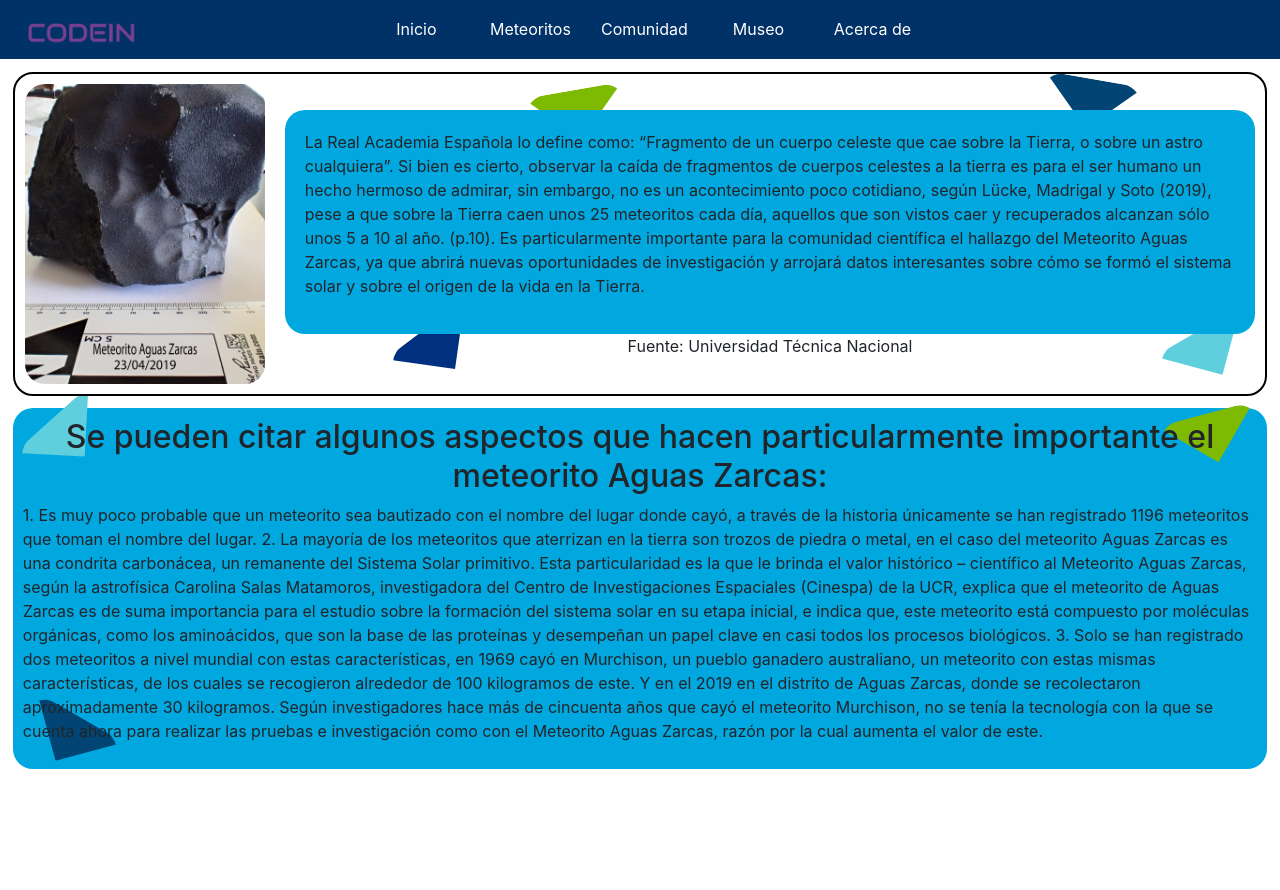
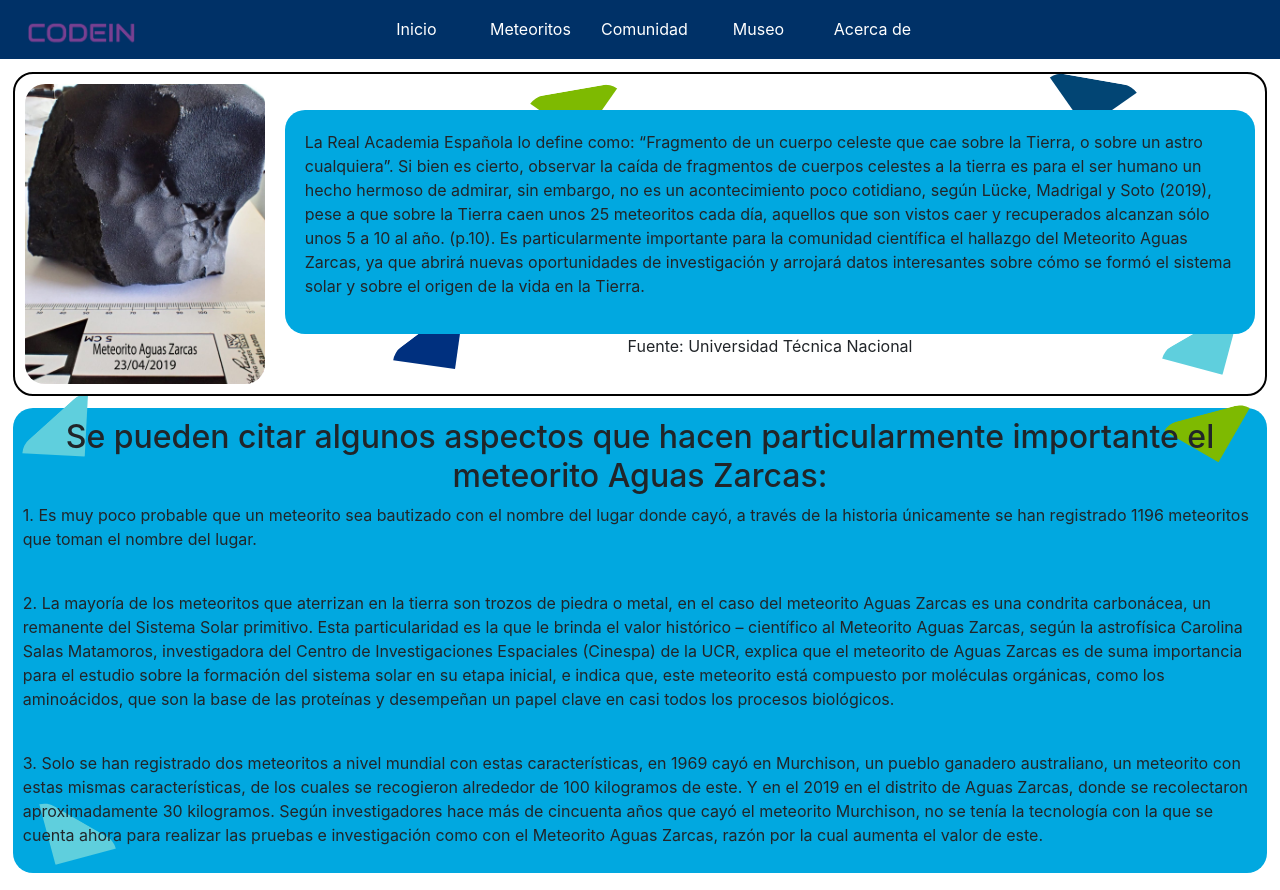
Before and after one commit to Saimon1520/pagina_web_meteorito, a React (Create React App) app: page /Meteoritos in a window 1280 px wide. Before the commit the page ends 800 px from the top, so only its background shows below. Built offline with nearby package versions, Linux system fonts and the light colour scheme.

Commit message:
aesthetic fixes

```diff
--- a/src/components/Meteoritos/Meteoritos.css
+++ b/src/components/Meteoritos/Meteoritos.css
@@ -160,7 +160,6 @@
     /* Center the triangle horizontally */
     z-index: 2;
     transform: rotate(30deg);
-    border-color: var(--Azul_Oscuro) transparent transparent transparent;
 }
 
 .triangle7{
@@ -179,7 +178,12 @@
     z-index: 3;
 }
 
+
 @media (max-width: 768px) {
+    .info_P,.source_container spam ,.title_container h2{
+        font-size: 25px;
+    }
+
     .definition_and_image_container {
         flex-direction: column;
         /* Stack the containers vertically on smaller screens */
@@ -217,12 +221,14 @@
         /* Adjust the position to keep the triangle inside the container */
         right: 5px;
         /* Center the triangle horizontally */
+        display: none;
     }
     .triangle2{
         bottom: 5px;
         /* Adjust the position to keep the triangle inside the container */
         left: 5px;
         /* Center the triangle horizontally */
+        display: none;
     }
 
     .triangle3{
@@ -230,6 +236,8 @@
         /* Adjust the position to keep the triangle inside the container */
         left: 5px;
         /* Center the triangle horizontally */
+        display: none;
+
     }
 
     .triangle4{
--- a/src/components/Meteoritos/Meteoritos.js
+++ b/src/components/Meteoritos/Meteoritos.js
@@ -13,7 +13,7 @@ const Meteoritos = () => {
                 </div>
                 <div className='definition_container'>
                     <div className='text_container'>
-                        <p className='text_definition'>
+                        <p className='info_P'>
                             La Real Academia Española lo define como: “Fragmento de un cuerpo celeste que cae sobre la Tierra, o
                             sobre un astro cualquiera”. Si bien es cierto, observar la caída de fragmentos de cuerpos celestes a la tierra es para
                             el ser humano un hecho hermoso de admirar, sin embargo, no es un acontecimiento poco cotidiano, según Lücke, Madrigal y
@@ -37,10 +37,16 @@ const Meteoritos = () => {
                     <h2>Se pueden citar algunos aspectos que hacen particularmente importante el meteorito Aguas Zarcas:</h2>
                 </div>
                 <div className='text_info_container'>
-                    <p>
+                    <p className='info_P'>
                         1.	Es muy poco probable que un meteorito sea bautizado con el nombre del lugar donde cayó, a través de la historia únicamente se han registrado 1196 meteoritos que toman el nombre del lugar.
+                    </p>
+                    <br></br>
+                    <p className='info_P'>
                         2.	La mayoría de los meteoritos que aterrizan en la tierra son trozos de piedra o metal, en el caso del meteorito Aguas Zarcas es una condrita carbonácea, un remanente  del Sistema Solar primitivo.  Esta particularidad es la que le brinda el valor histórico – científico al Meteorito Aguas Zarcas, según la astrofísica Carolina Salas Matamoros, investigadora del Centro de Investigaciones Espaciales (Cinespa) de la UCR, explica que el meteorito de Aguas Zarcas es de suma  importancia para el estudio sobre la formación del sistema solar en su etapa inicial, e indica que, este meteorito está compuesto por moléculas orgánicas, como los aminoácidos, que son la base de las proteínas y desempeñan un papel clave en casi todos los procesos biológicos.
-                        3.	Solo se han registrado dos meteoritos a nivel mundial con estas características, en 1969 cayó en Murchison, un pueblo ganadero australiano, un meteorito con estas mismas características, de los cuales se recogieron alrededor de 100 kilogramos de este. Y en el 2019 en el distrito de Aguas Zarcas, donde se recolectaron aproximadamente 30 kilogramos. Según investigadores hace más de cincuenta años que cayó el meteorito Murchison, no se tenía la tecnología con la que se cuenta ahora para realizar las pruebas e investigación como con el Meteorito Aguas Zarcas, razón por la cual aumenta el valor de este.
+                    </p>
+                    <br></br>
+                    <p className='info_P'>
+                         3.	Solo se han registrado dos meteoritos a nivel mundial con estas características, en 1969 cayó en Murchison, un pueblo ganadero australiano, un meteorito con estas mismas características, de los cuales se recogieron alrededor de 100 kilogramos de este. Y en el 2019 en el distrito de Aguas Zarcas, donde se recolectaron aproximadamente 30 kilogramos. Según investigadores hace más de cincuenta años que cayó el meteorito Murchison, no se tenía la tecnología con la que se cuenta ahora para realizar las pruebas e investigación como con el Meteorito Aguas Zarcas, razón por la cual aumenta el valor de este.
                     </p>
                 </div>
             </div>
```
